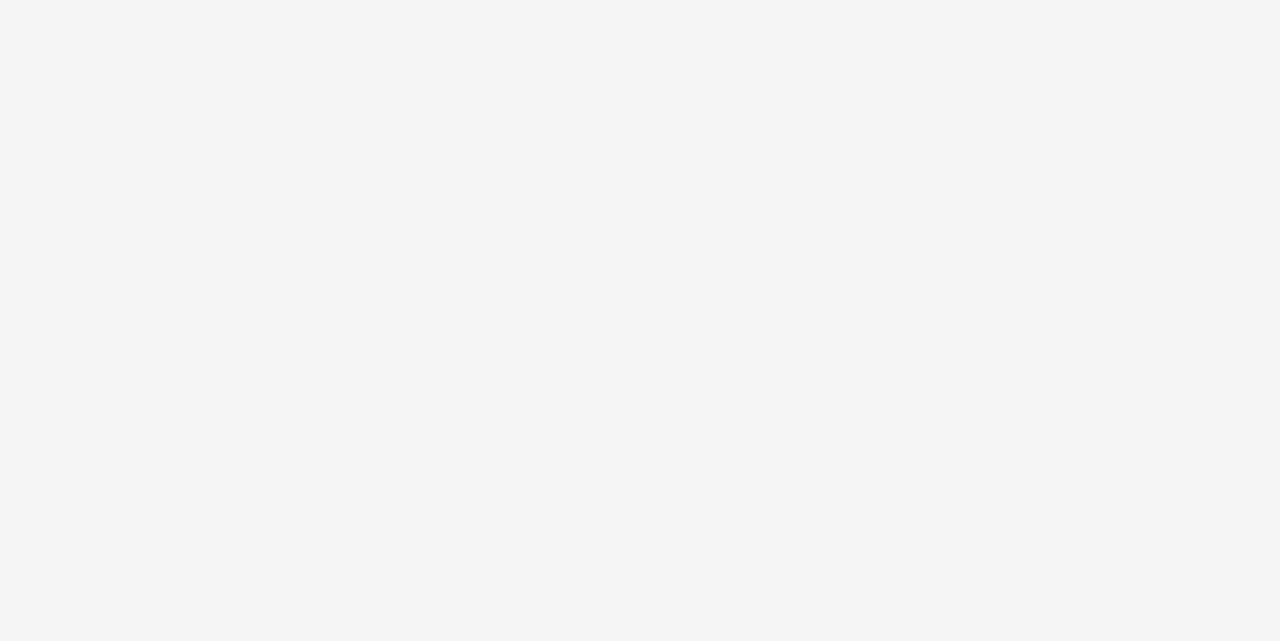
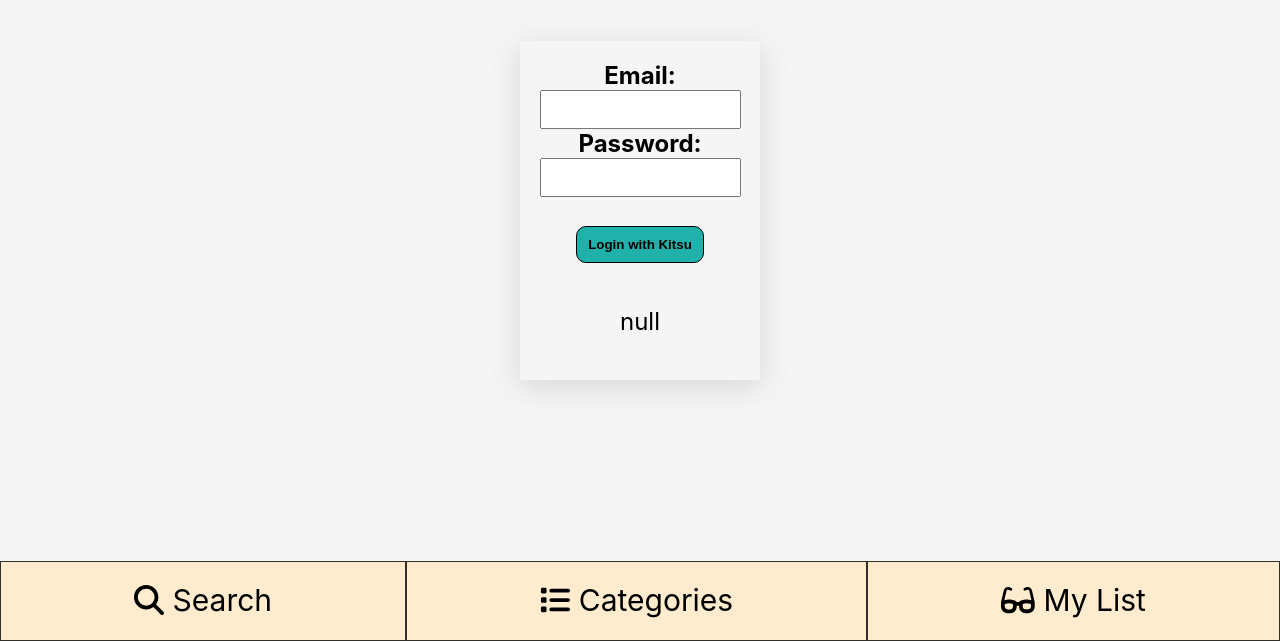
Before and after one commit to lopezbke/animeklb, a React (Create React App) app: page /view-user-anime-list in a window 1280 px wide. Before the commit this address had no page. Shown: the part 159-800 px from the top of the page. Built offline with nearby package versions, Linux system fonts and the light colour scheme.

Commit message:
Created Login Compoment and ViewUserAnimeList component.

```diff
--- a/src/App.js
+++ b/src/App.js
@@ -2,17 +2,19 @@
 import { BrowserRouter, Routes, Route } from "react-router-dom";
 import Search from "./pages/search/search.js"
 import Categories from './pages/categories/categories.js';
+import ViewUserAnimeList from './pages/viewUserAnimeList/viewUserAnimeList';
 
 // This App uses the Kitsu API
 // https://kitsu.docs.apiary.io/
 function App() {
   return (
     <BrowserRouter>
-    <Routes>
-      <Route path="/" element={<Search />}/>
-      <Route path="/animeklb" element={<Search />}/>
-      <Route path="/categories" element={<Categories />}/>
-    </Routes>
+      <Routes>
+        <Route path="/" element={<Search />} />
+        <Route path="/animeklb" element={<Search />} />
+        <Route path="/categories" element={<Categories />} />
+        <Route path='/view-user-anime-list' element={<ViewUserAnimeList />} />
+      </Routes>
     </BrowserRouter>
   );
 }
--- a/src/pages/search/search.css
+++ b/src/pages/search/search.css
@@ -17,7 +17,7 @@
     background-color: teal;
 }
 
-input[type="text"] {
+.searchBox {
     padding: 10px;
     min-width: 50vw;
 }
--- a/src/pages/search/search.js
+++ b/src/pages/search/search.js
@@ -32,7 +32,7 @@
         <br></br>
         <label>Search Anime: </label>
         <br></br>
-        <input type="text" id="searchInput" placeholder="Search for Anime..." />
+        <input type="text" id="searchInput" className="searchBox" placeholder="Search for Anime..." />
         <br></br>
         <br></br>
         <button type="submit" onClick={() => searchButtonClick()}>Search</button>
--- /dev/null
+++ b/src/pages/viewUserAnimeList/viewUserAnimeList.js
@@ -0,0 +1,10 @@
+import Login from "../../security/login";
+import BottomNav from "../../sharedComponents/bottomNav/bottomNav";
+function ViewUserAnimeList() {
+    return <>
+    <Login/>
+    <BottomNav/>
+    </>
+}
+
+export default ViewUserAnimeList;
--- /dev/null
+++ b/src/security/login.css
@@ -0,0 +1,17 @@
+.loginContainer {
+    text-align: center;
+    box-shadow: rgba(100, 100, 111, 0.2) 0px 7px 29px 0px;
+    width: 200px;
+    margin: auto;
+    margin-top: 25vh;
+    padding: 20px;
+    font-size: 1.5rem;
+}
+
+.loginButton {
+    margin-bottom: 20px;
+}
+
+.loginInput {
+    padding: 10px;
+}
--- /dev/null
+++ b/src/security/login.js
@@ -0,0 +1,68 @@
+
+import { useState } from "react";
+import "./login.css";
+
+function Login() {
+
+    const [emailParam, setEmailParam] = useState("");
+    const [passParam, setPassParam] = useState("");
+    const [token, setToken] = useState(null);
+
+    const makeTokenFromResponse = (json) => {
+
+        const responseToken = {
+            accessToken: json.access_token,
+            refreshToken: json.refresh_token,
+            loggedIn: true,
+            expiresAt:  json.expires_in,
+        };
+        setToken(responseToken);
+        sessionStorage.setItem("token",JSON.stringify(token));
+        alert("Logged in successfully.");
+        // if (response.status === 200) {
+        //     const token = {
+        //         accessToken: json.access_token,
+        //         refreshToken: json.refresh_token,
+        //         loggedIn: true,
+        //         expiresAt: addSeconds(new Date(), json.expires_in),
+        //       };
+        //     setToken(token);
+        //   }
+    };
+
+    const loginWithKitsu = (event) => {
+        event.preventDefault();
+        setEmailParam(document.getElementById("loginEmail").value);
+        setPassParam(document.getElementById("loginPassword").value);
+        const options = {
+            method: 'POST',
+            headers: { 'Content-Type': 'application/json' },
+            body: '{"grant_type":"password","username":"kevin.klb@outlook.com","password":"Lk1501278*"}'
+        };
+
+        fetch('https://kitsu.io/api/oauth/token', options)
+            .then(response => response.json())
+            .then(response => makeTokenFromResponse(response))
+            .catch(err => console.error(err));
+
+    };
+    return <>
+        <div className="loginContainer">
+            <form onSubmit={loginWithKitsu}>
+                <label>Email:</label>
+                <br></br>
+                <input type="email" id="loginEmail" className="loginInput"></input>
+                <br></br>
+                <label>Password:</label>
+                <br></br>
+                <input type="password" id="loginPassword" className="loginInput"></input>
+                <br></br>
+                <br></br>
+                <button className="loginButton" type="submit">Login with Kitsu</button>
+                <p>{JSON.stringify(token)}</p>
+            </form>
+        </div>
+    </>
+}
+
+export default Login;
--- a/src/sharedComponents/bottomNav/bottomNav.js
+++ b/src/sharedComponents/bottomNav/bottomNav.js
@@ -14,7 +14,9 @@
                 <Link to={"/Categories"} className="grid-item" >
                     <FontAwesomeIcon icon={faList}></FontAwesomeIcon> Categories
                 </Link>
-                <div className="grid-item"><FontAwesomeIcon icon={faGlasses}></FontAwesomeIcon> My List</div>
+                <Link to={"/view-user-anime-list"} className="grid-item">
+                    <FontAwesomeIcon icon={faGlasses}></FontAwesomeIcon> My List
+                </Link>
             </div>
         </>
     );
```
